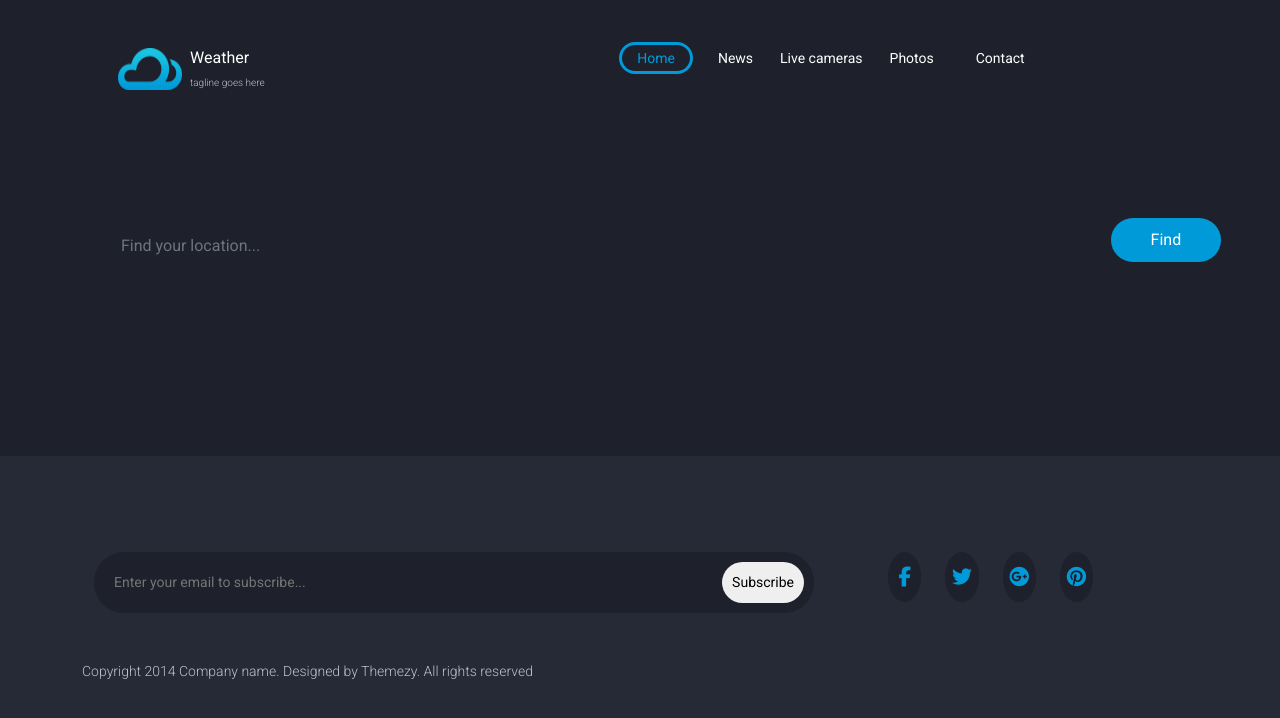
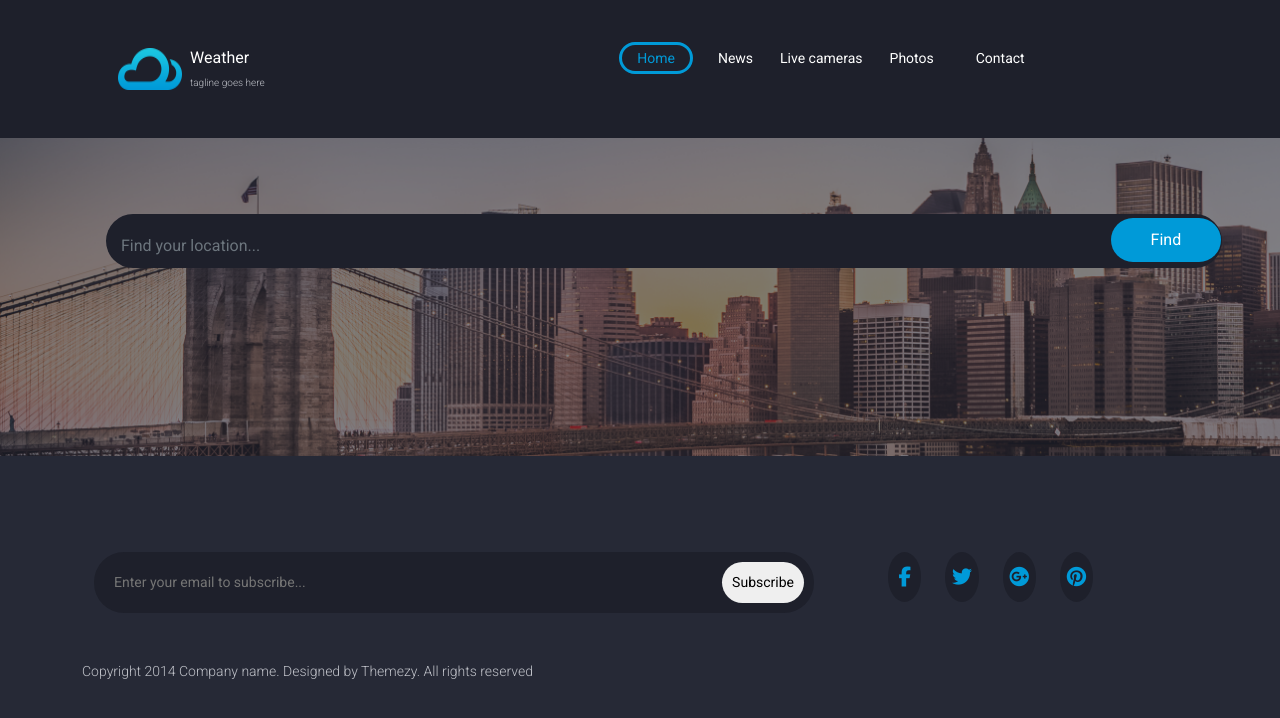
Before and after one commit to Rofaida-Mostafa/Weather_app, a plain HTML site: page index.html in a window 1280 px wide. Drawn offline with nearby package versions, Linux system fonts and the light colour scheme; no server answers.

Commit message:
Update wether.css

```diff
--- a/css/wether.css
+++ b/css/wether.css
@@ -59,7 +59,7 @@ body {
 }
 
 .hero {
-    background-image: url('/weather2/img/banner.png');
+    background-image: url('/Weather_app/img/banner.png');
     background-size: cover;
     padding: 70px 0;
     min-height: 350px;
```
